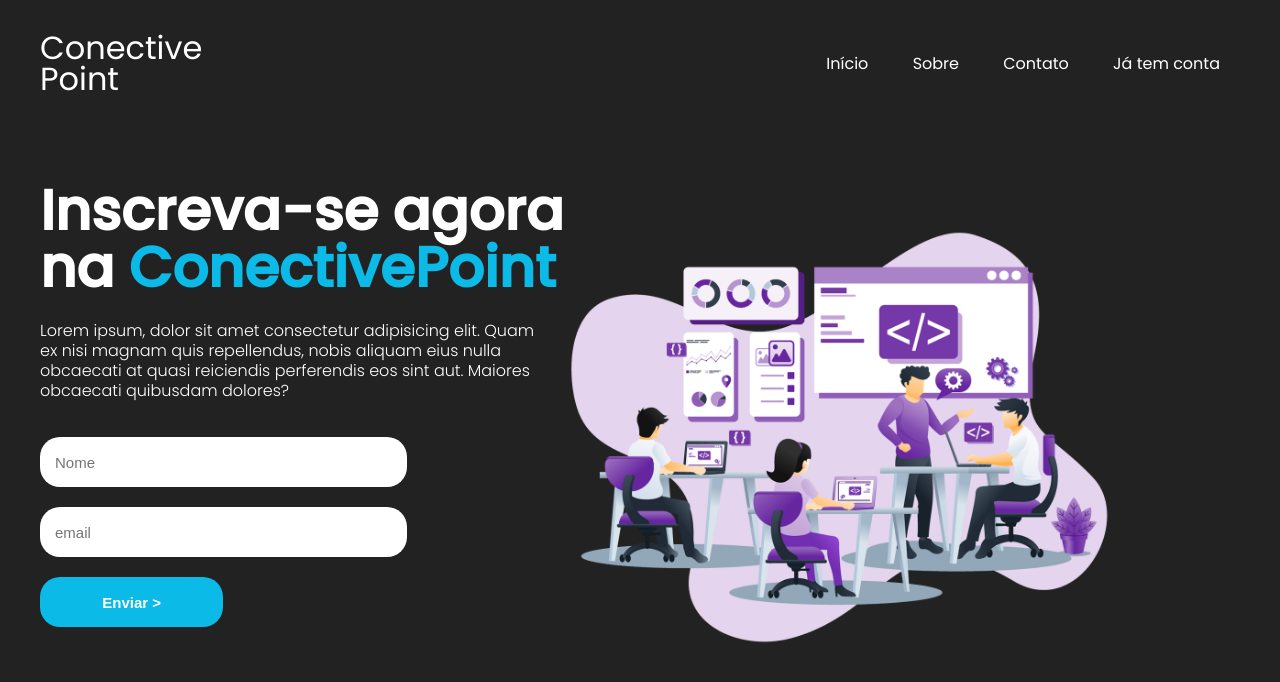
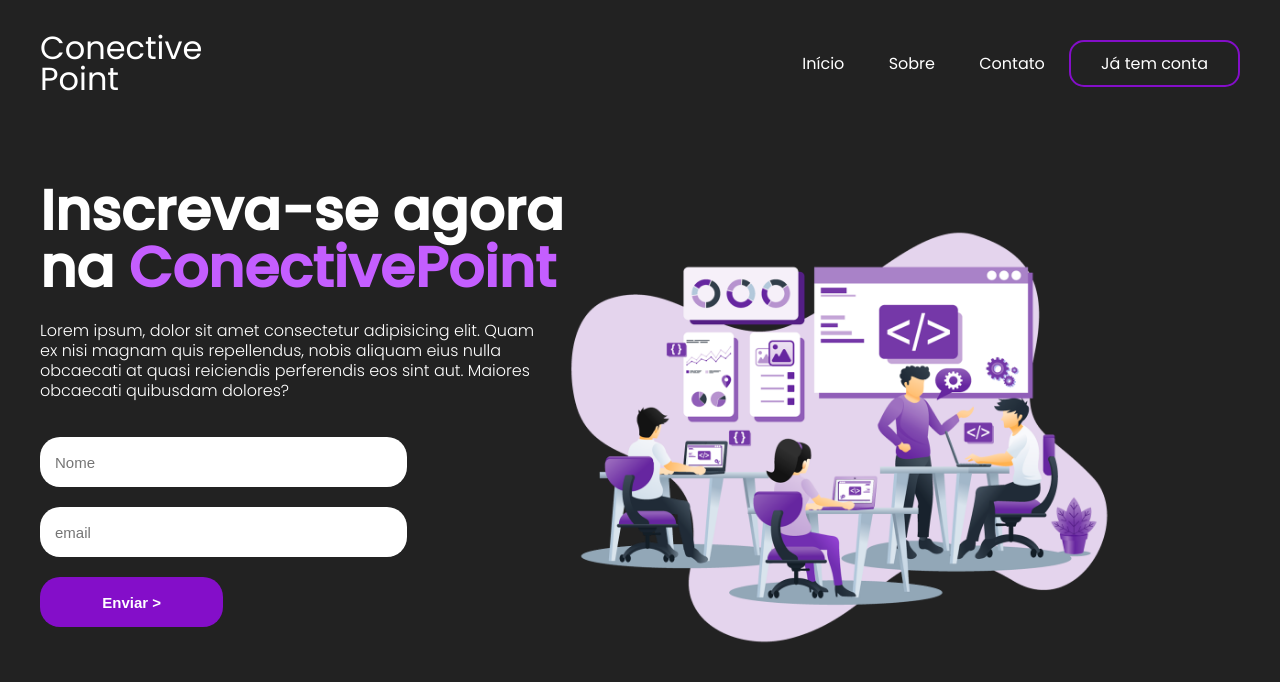
Before and after one commit to gustavocncs/LandingPage, a plain HTML site: page index.html in a window 1280 px wide. Drawn offline with Linux system fonts and the light colour scheme.

Commit message:
alterações minimas

```diff
--- a/index.html
+++ b/index.html
@@ -19,7 +19,7 @@
             <a href="#"><li>Início</li></a>
             <a href="#"><li>Sobre</li></a>
             <a href="#"><li>Contato</li></a>
-            <a href="#"><li>Já tem conta</li></a>
+            <a href="#" id="cadastro-btn"><li>Já tem conta</li></a>
         </ul>
     </header>
 
--- a/styles/style.css
+++ b/styles/style.css
@@ -29,17 +29,17 @@ a{
 }
 
 a:hover{
-    color: rgb(0, 0, 0);
+    color: rgb(132, 14, 201);
     transition: 0.3s all;
 }
 
-#inscreva-se-btn{
+#cadastro-btn{
     border: 2px solid rgb(132, 14, 201);
     padding: 10px;
     border-radius: 15px;
 }
 
-#inscreva-se-btn:hover{
+#cadastro-btn:hover{
     background-color: rgb(132, 14, 201);
     color: white;
 }
@@ -61,7 +61,7 @@ h2{
 }
 
 span{
-    color: rgb(11, 186, 230);
+    color: rgb(196, 94, 255);
 }
 
 p{
@@ -84,7 +84,7 @@ form{
 form [type="submit"]{
     height: 50px;
     width: 50%;
-    background-color: rgb(11, 186, 230);
+    background-color: rgb(132, 14, 201);
     color: white;
     font-weight: bold;
 }
```
